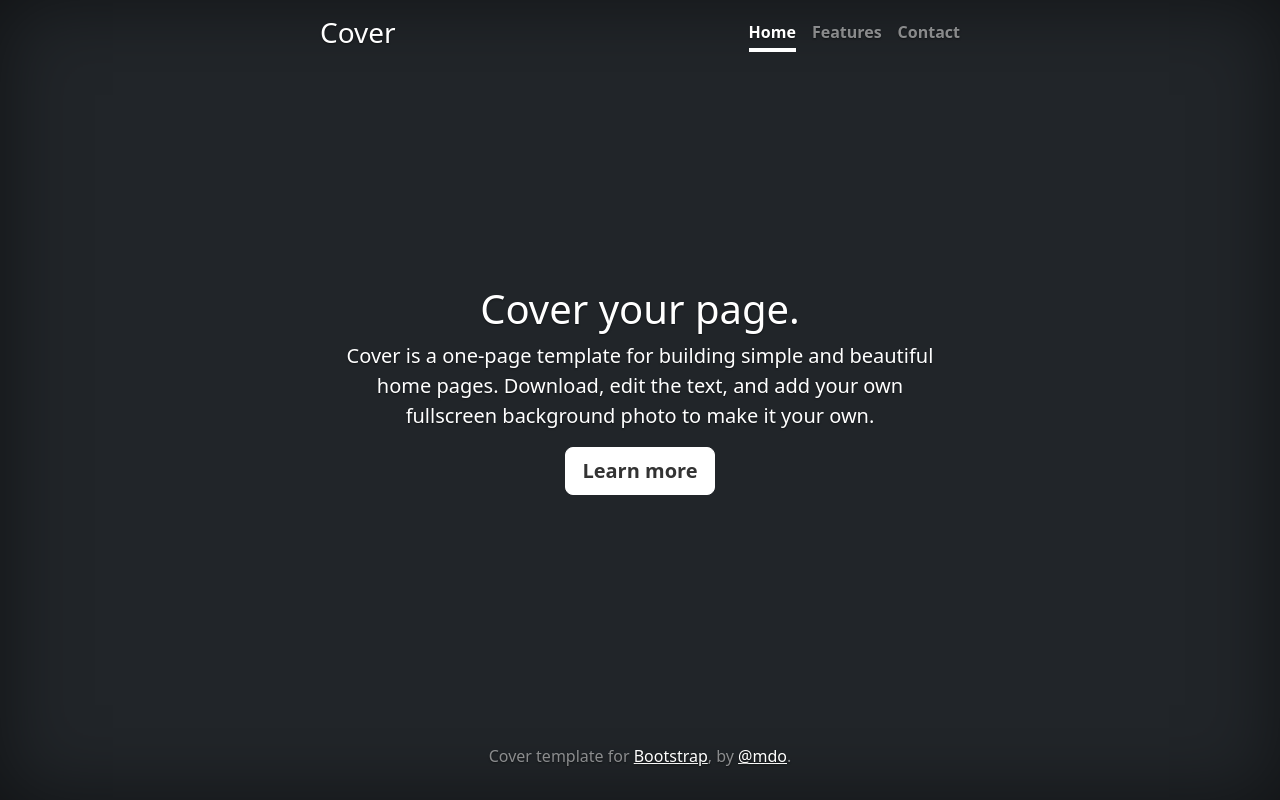
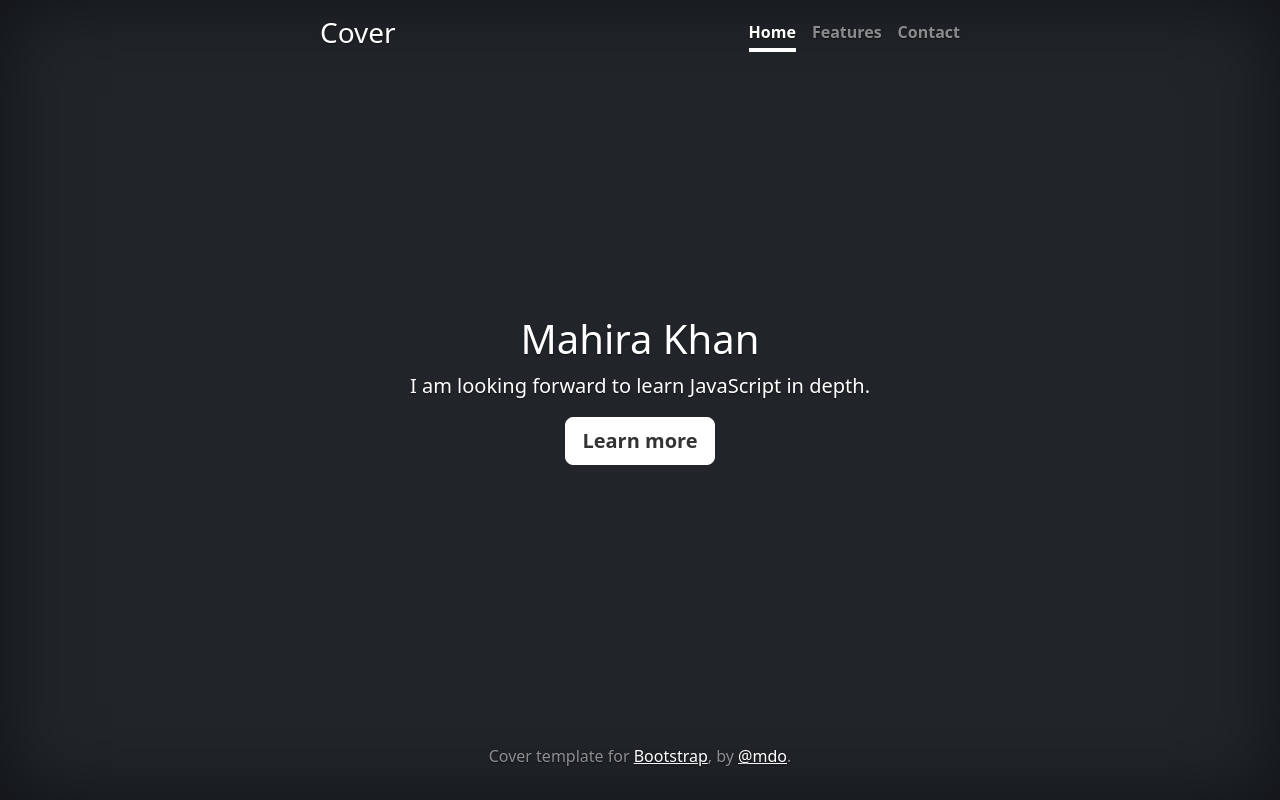
Before and after one commit to praveenscience/engineering-website, a plain HTML site: page index.html in a window 1280 px wide. Drawn offline with nearby package versions, Linux system fonts and the light colour scheme.

Commit message:
Updated the main page with contributors.
* Changed the title.
* Changed the heading and intro.

Fixes #1.

```diff
--- a/index.html
+++ b/index.html
@@ -6,7 +6,7 @@
     <meta name="description" content="" />
     <meta name="author" content="Mark Otto, Jacob Thornton, and Bootstrap contributors" />
     <meta name="generator" content="Hugo 0.108.0" />
-    <title>Cover Template · Bootstrap v5.3</title>
+    <title>Mahira Khan</title>
     <link href="https://getbootstrap.com/docs/5.3/dist/css/bootstrap.min.css" rel="stylesheet" integrity="sha384-GLhlTQ8iRABdZLl6O3oVMWSktQOp6b7In1Zl3/Jr59b6EGGoI1aFkw7cmDA6j6gD" crossorigin="anonymous" />
 
     <!-- Favicons -->
@@ -87,8 +87,8 @@
       </header>
 
       <main class="px-3">
-        <h1>Cover your page.</h1>
-        <p class="lead">Cover is a one-page template for building simple and beautiful home pages. Download, edit the text, and add your own fullscreen background photo to make it your own.</p>
+        <h1>Mahira Khan</h1>
+        <p class="lead">I am looking forward to learn JavaScript in depth.</p>
         <p class="lead">
           <a href="#" class="btn btn-lg btn-light fw-bold border-white bg-white">Learn more</a>
         </p>
```
